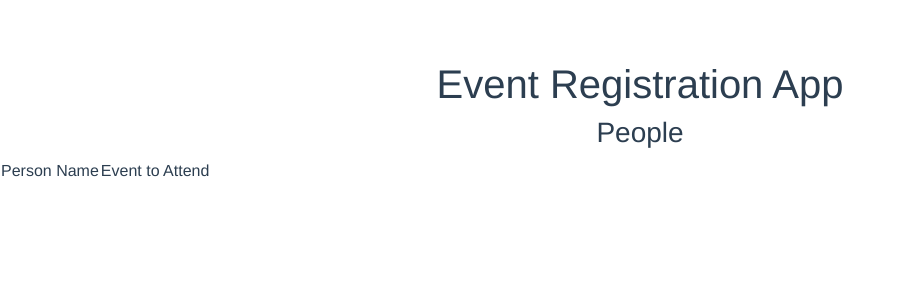
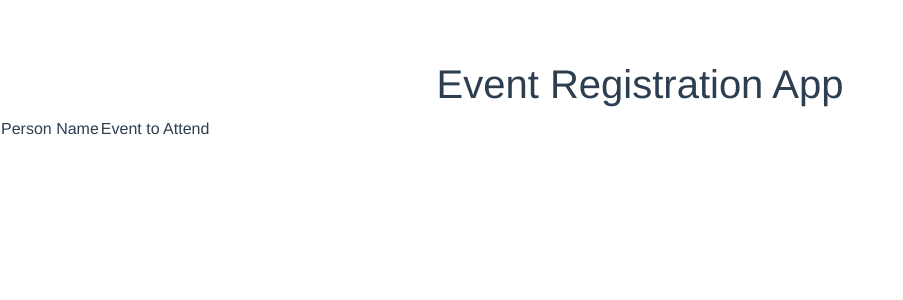
Before and after one commit to seantan22/event-registration-app, a Vue app in the folder eventregistration-frontend/: page / in a window 1280 px wide. Shown: the top 300 px of the page, without its empty margins (0-903 px from the left). Built offline with nearby package versions, Linux system fonts and the light colour scheme.

Commit message:
Update EventRegistration.vue

```diff
--- a/eventregistration-frontend/src/components/EventRegistration.vue
+++ b/eventregistration-frontend/src/components/EventRegistration.vue
@@ -1,7 +1,6 @@
 <template>
     <div id="eventregistration">
         <h1> Event Registration App </h1>
-        <h3> People </h3>
         <table>
             <tr>
                 <td> Person Name </td>
```
